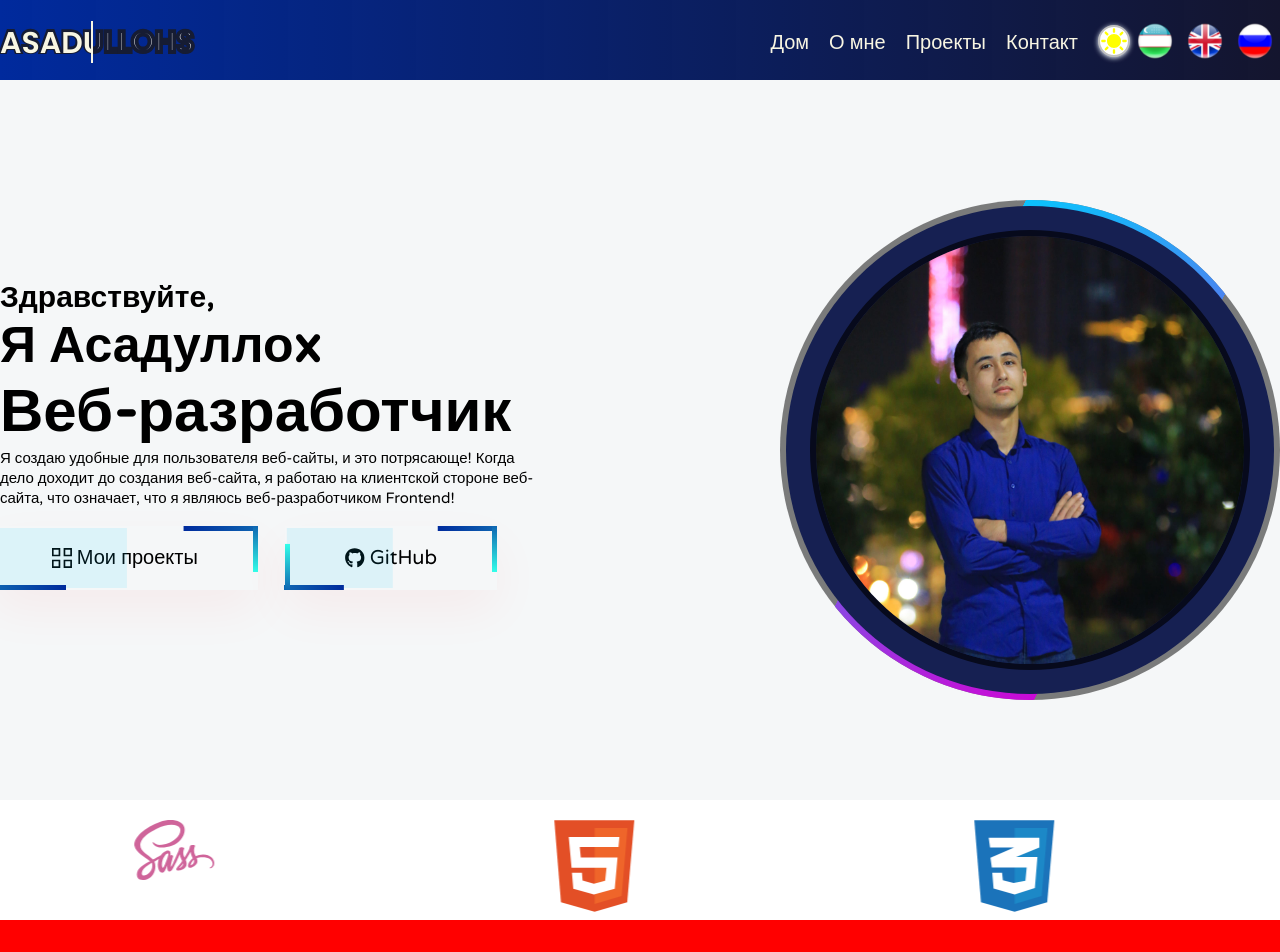
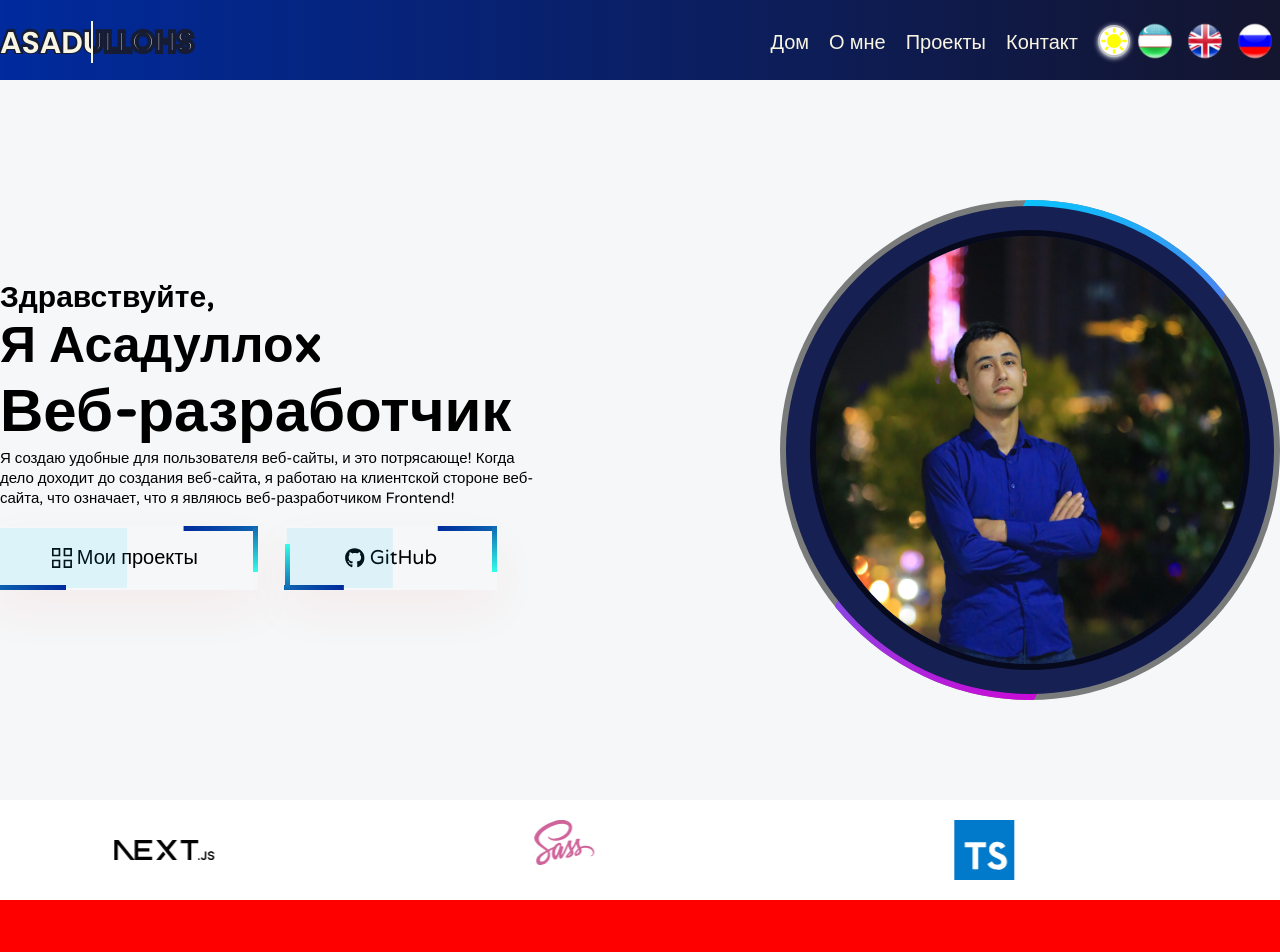
Before and after one commit to HumbleBoyy/Asadullohs, a React (Vite) app: page / in a window 1280 px wide. Shown: the top 952 px of the page. Built offline with nearby package versions, Linux system fonts and the light colour scheme.

Commit message:
Logo Slider section was desgined

```diff
--- a/src/Components/LogoSlider/LogoSlider.jsx
+++ b/src/Components/LogoSlider/LogoSlider.jsx
@@ -58,14 +58,17 @@ const LogoSlider = () => {
           <div className='logos_wrapper'>
              <img src={images.react} alt="Programming Languages" className='Logos'/>
           </div>
-          {/* <div className='logos_wrapper'>
+          <div className='logos_wrapper'>
              <img src={images.nextjs} alt="Programming Languages" className='Logos_next'/>
           </div>
           <div className='logos_wrapper'>
-             <img src={images.tailwindcss} alt="Programming Languages" />
-          </div> */}
+             <img src={images.sass} alt="Programming Languages" className='Logos'/>
+          </div>
           <div className='logos_wrapper'>
-             <img src={images.sass} alt="Programming Languages" className='Logos'/>
+             <img src={images.typescript} alt="Programming Languages" className='Logos'/>
+          </div>
+          <div className='logos_wrapper'>
+             <img src={images.tailwindcss} alt="Programming Languages" className='Logos_next'/>
           </div>
       </Slider>
          </div>
--- a/src/Components/LogoSlider/logoslider.css
+++ b/src/Components/LogoSlider/logoslider.css
@@ -1,16 +1,20 @@
 .logoSlider{
-    height: 120px;
+    height: 100px;
     padding: 0 1rem;
     background: var(--slider-back-color);
 }
 .logos_wrapper{
     width: 100%;
-    padding: 2rem;
+    padding: 2rem 0rem;
 }
 .Logos{
-    width: 80px;
+    width: 60px;
 }
 
 .Logos_next{
-    width: 200px;
+    width: 100px;
 }
+
+.Logos_tailwind{
+    width: 150px;
+}
```
Also changed, not shown: src/assets/languages logo/next.svg, src/assets/languages logo/tailwindcss.svg.
